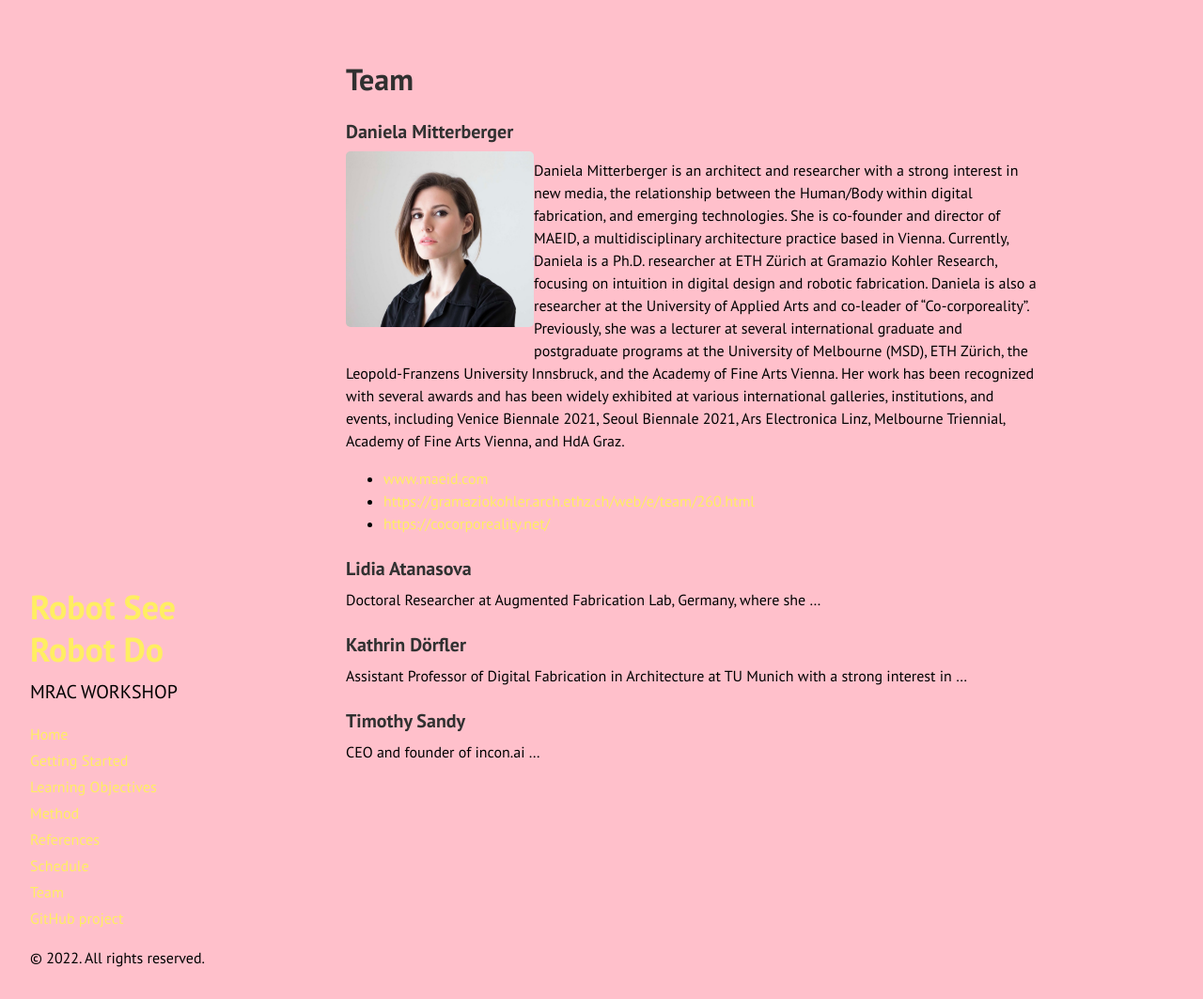
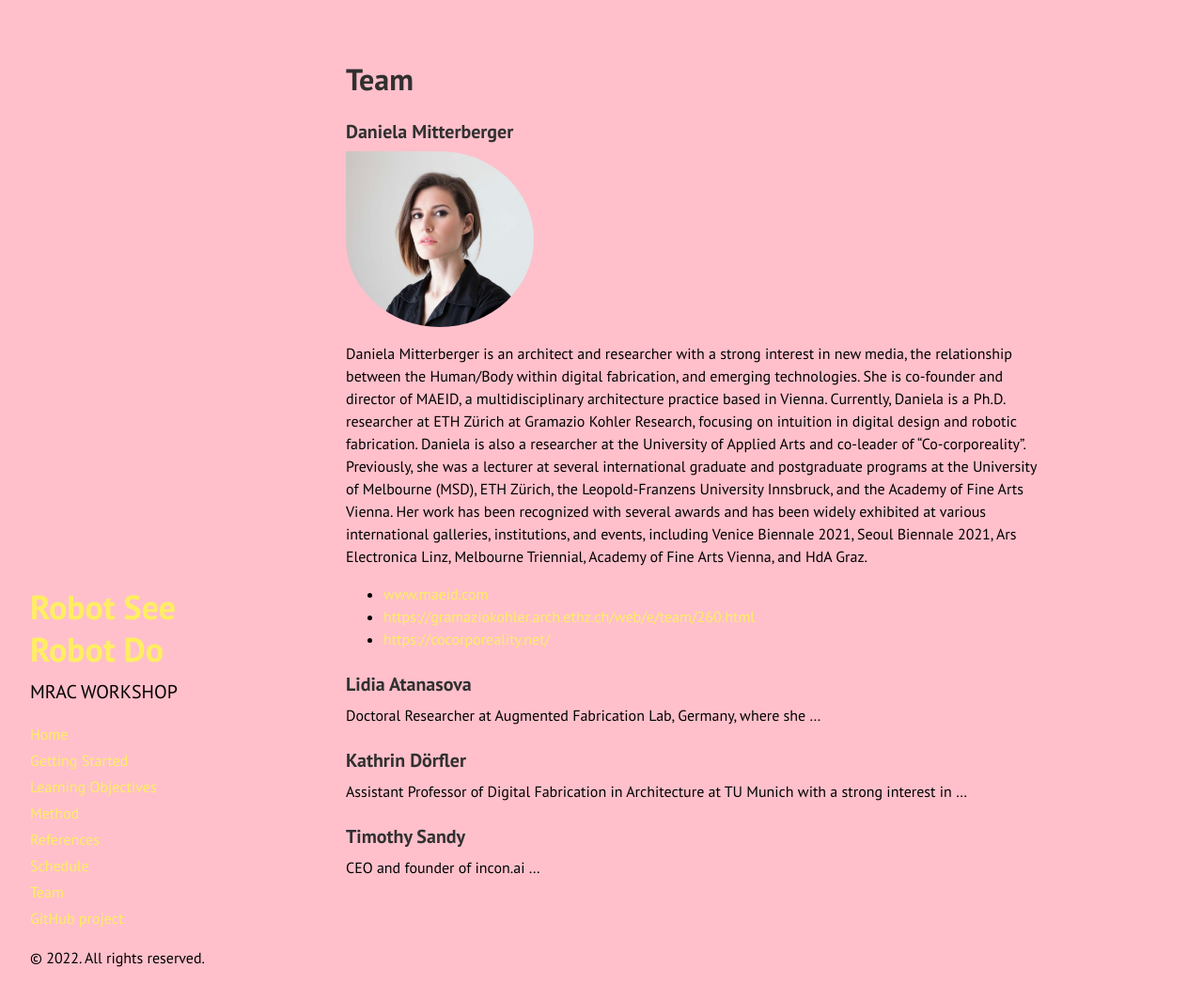
Before and after one commit to augmentedfabricationlab/robot_see_robot_do, a Jekyll site: the page built from docs/team.md, in a window 1280 px wide and 1063 px high. Shown: the whole window at 94% size. Built offline with Jekyll 4.4.1, drawn with Linux system fonts in a browser that asks for light colours; Markdown is read by kramdown in place of the engine named in the settings.

Commit message:
Update team.md

```diff
--- a/docs/team.md
+++ b/docs/team.md
@@ -6,7 +6,7 @@ title: Team
 ### Daniela Mitterberger
 
 
-<img src="{{site.baseurl}}images/team-dm.png" alt="Daniela Mitterberger" style="width:200px" class="round-corners" align="left" hspace="50">
+<img src="{{site.baseurl}}images/team-dm.png" alt="Daniela Mitterberger" style="width:200px" class="drop-corners">
 
 Daniela Mitterberger is an architect and researcher with a strong interest in new media, the relationship between the Human/Body within digital fabrication, and emerging technologies. She is co-founder and director of MAEID, a multidisciplinary architecture practice based in Vienna. Currently, Daniela is a Ph.D. researcher at ETH Zürich at Gramazio Kohler Research, focusing on intuition in digital design and robotic fabrication. Daniela is also a researcher at the University of Applied Arts and co-leader of “Co-corporeality”. Previously, she was a lecturer at several international graduate and postgraduate programs at the University of Melbourne (MSD), ETH Zürich, the Leopold-Franzens University Innsbruck, and the Academy of Fine Arts Vienna. Her work has been recognized with several awards and has been widely exhibited at various international galleries, institutions, and events, including Venice Biennale 2021, Seoul Biennale 2021, Ars Electronica Linz, Melbourne Triennial, Academy of Fine Arts Vienna, and HdA Graz.
 
```
